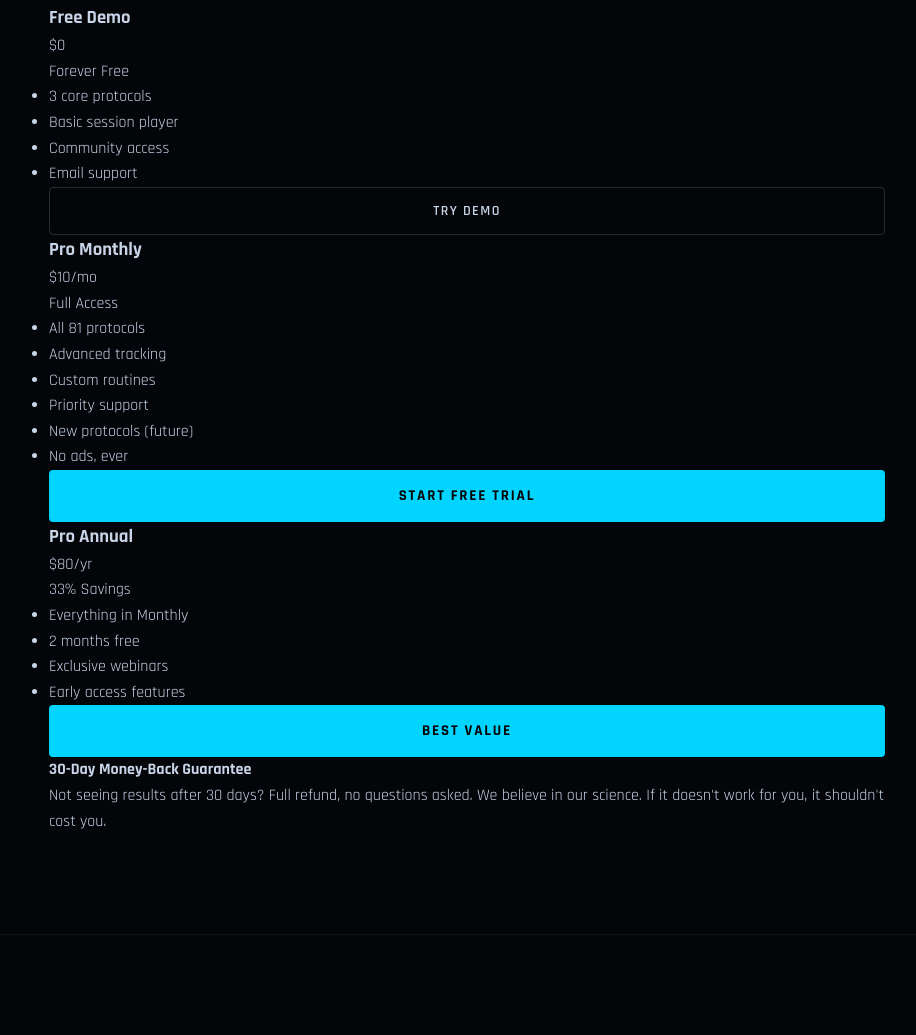
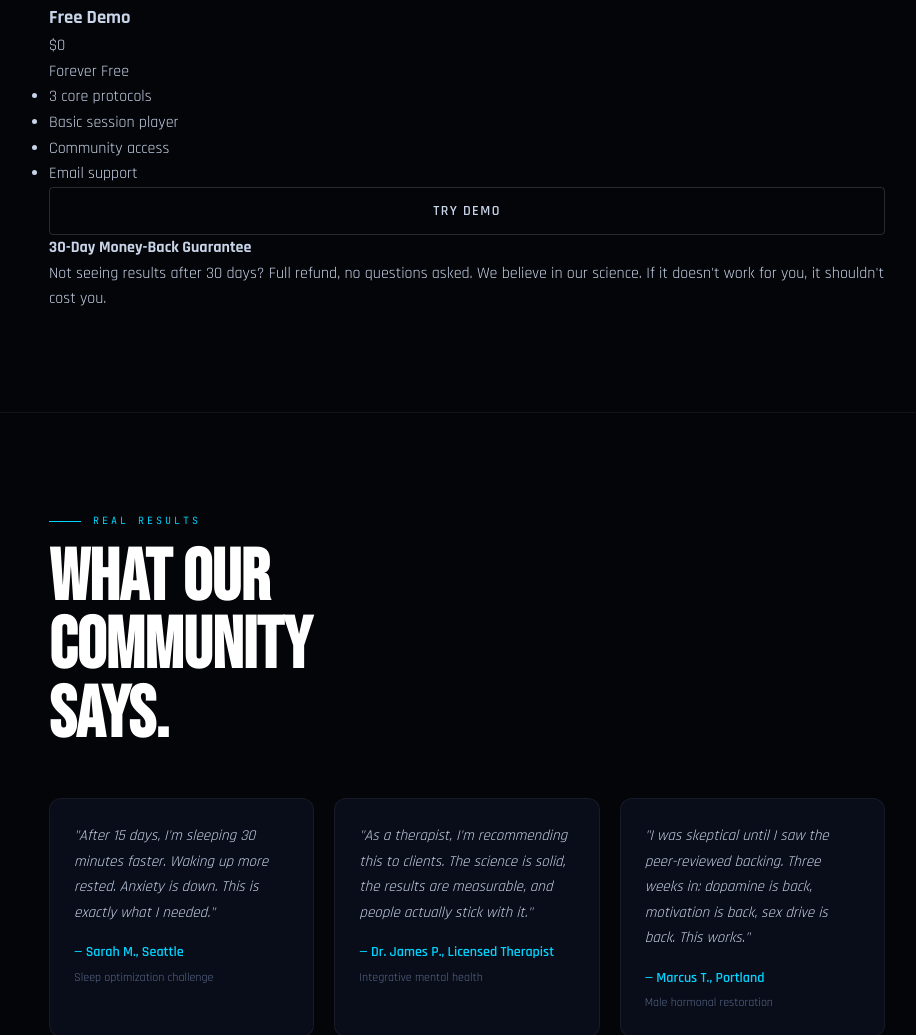
Before and after one commit to knowurknottty/synsyncweb, a plain HTML site: page index.html in a window 1280 px wide. Shown: the part 7730-8765 px from the top of the page, without its empty margins (173-1089 px from the left). Drawn offline with Linux system fonts and the light colour scheme.

Commit message:
Update index.html

```diff
--- a/index.html
+++ b/index.html
@@ -399,34 +399,7 @@ footer{background:var(--surface2);border-top:1px solid var(--border);padding:60p
     <a href="https://shimmering-kringle-b73d3c.netlify.app/" class="btn-g" style="width:100%;justify-content:center" target="_blank">Try Demo</a>
   </div>
 
-  <div class="pricing-card featured">
-    <h3>Pro Monthly</h3>
-    <div class="price">$10<span>/mo</span></div>
-    <div class="price-period">Full Access</div>
-    <ul class="features-list">
-      <li>All 81 protocols</li>
-      <li>Advanced tracking</li>
-      <li>Custom routines</li>
-      <li>Priority support</li>
-      <li>New protocols (future)</li>
-      <li>No ads, ever</li>
-    </ul>
-    <a href="https://shimmering-kringle-b73d3c.netlify.app/" class="btn-p" style="width:100%;justify-content:center" target="_blank">Start Free Trial</a>
-  </div>
 
-  <div class="pricing-card">
-    <h3>Pro Annual</h3>
-    <div class="price">$80<span>/yr</span></div>
-    <div class="price-period">33% Savings</div>
-    <ul class="features-list">
-      <li>Everything in Monthly</li>
-      <li>2 months free</li>
-      <li>Exclusive webinars</li>
-      <li>Early access features</li>
-    </ul>
-    <a href="https://shimmering-kringle-b73d3c.netlify.app/" class="btn-p" style="width:100%;justify-content:center" target="_blank">Best Value</a>
-  </div>
-</div>
 
 <div class="guarantee">
   <h4>30-Day Money-Back Guarantee</h4>
```
